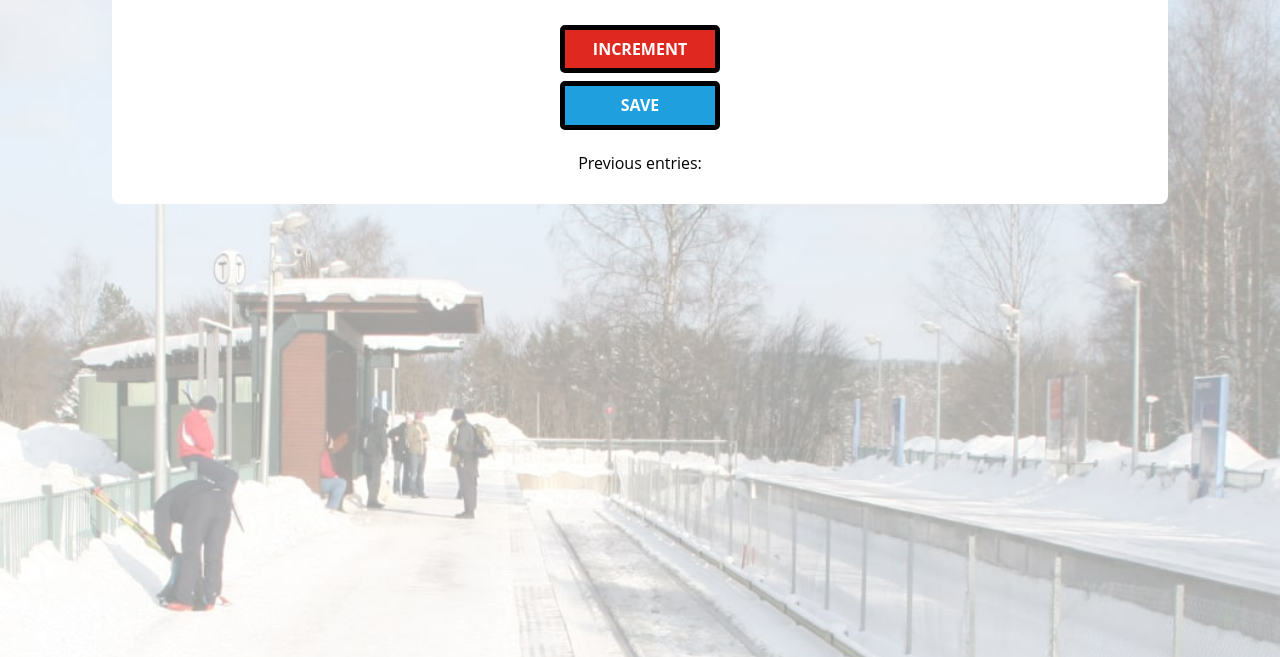
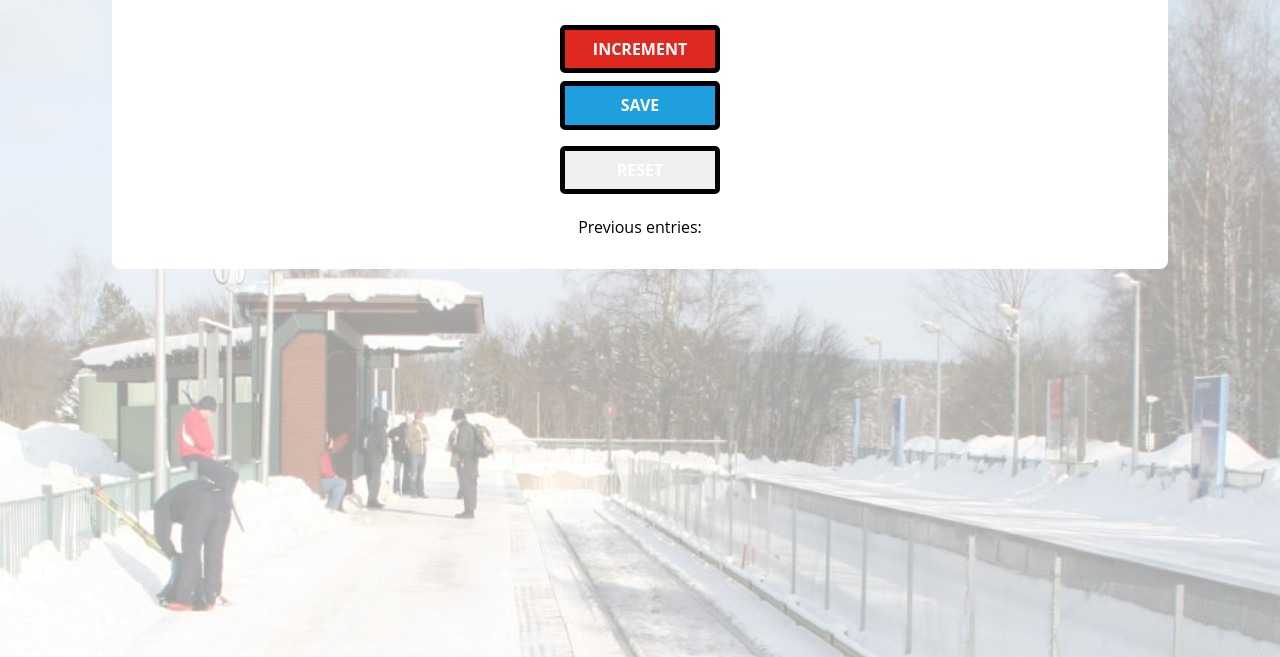
Before and after one commit to DanteJenzie/person-counter, a plain HTML site: page index.html in a window 1280 px wide. Shown: the part 143-800 px from the top of the page. Drawn offline with nearby package versions, Linux system fonts and the light colour scheme.

Commit message:
added 'reset' button

```diff
--- a/index.html
+++ b/index.html
@@ -9,6 +9,7 @@
             <h2 id="count-el">0</h2>
             <button id="increment-btn" onclick="increment()">INCREMENT</button>
             <button id="save-btn" onclick="save()">SAVE</button>
+            <button id="refresh-btn" onclick="save()">RESET</button>
             <p id="save-el">Previous entries: </p>
         </div>
         <script src="index.js">
```
